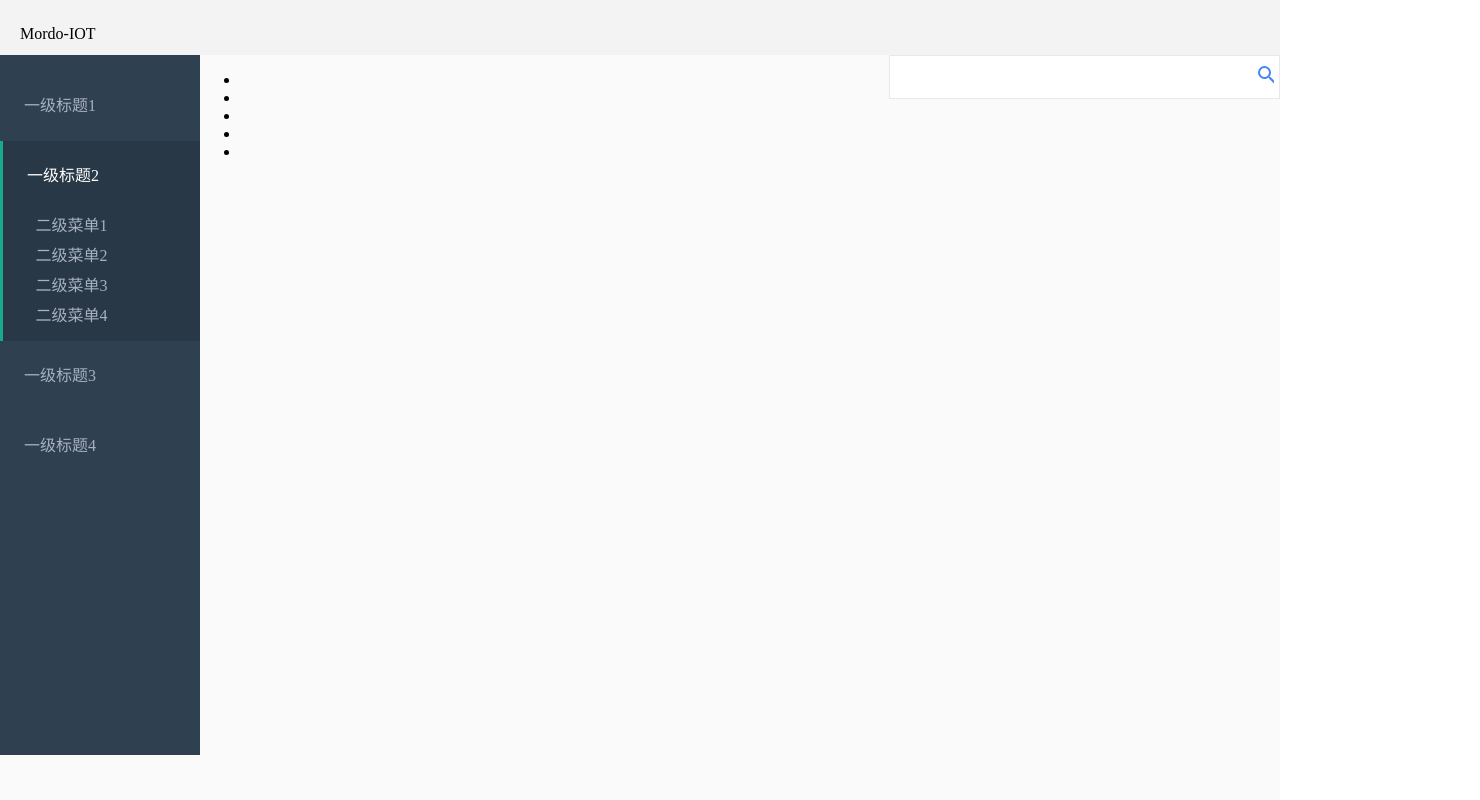
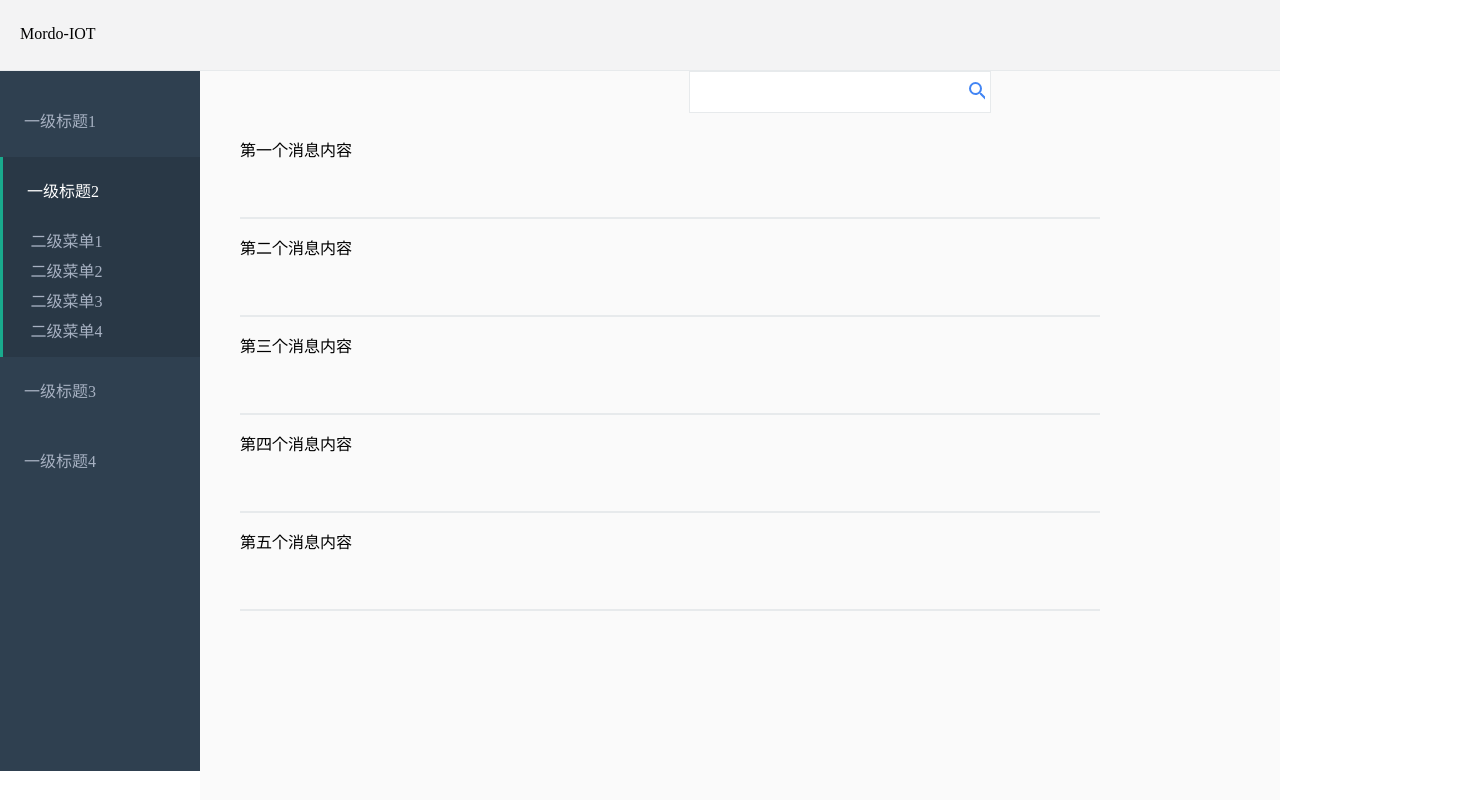
Before and after one commit to Furoe/web_practic, a plain HTML site: page first week/index.html in a window 1280 px wide. Both pictures are taken after a click on the link "一级标题2". Shown: the top 800 px of the page, 1480 px wide, since content can reach past the window. Drawn offline with Linux system fonts and the light colour scheme.

Commit message:
finish content

```diff
--- a/first week/index.html
+++ b/first week/index.html
@@ -15,6 +15,25 @@
 		</div>
 	</div>
 	<div class="Container">
+		<div id="contentWrap">
+			<div class = "right">
+				<div class="search">
+					<form>
+						<input type="text" class="search-input-text"></input>
+						<input type="submit" value="" class="search-input-button"></input>
+					</form>
+				</div>
+				<div class="content_list">
+					<ul class="List">
+						<li><p>第一个消息内容</p></li>
+						<li><p>第二个消息内容</p></li>
+						<li><p>第三个消息内容</p></li>
+						<li><p>第四个消息内容</p></li>
+						<li><p>第五个消息内容</p></li>
+					</ul>
+				</div>
+			</div>
+		</div>
 		<div class="left">
 			<ul id="first-level" class="first-level">
 				<li id="first_menu_1" onmouseover="MouseOverStyle(this,'menu_1')" onmouseout="MouseOutStyle(this,'menu_1','')">
@@ -23,19 +42,19 @@
 				<li id = "first_menu_2" onmouseover="MouseOverStyle(this,'menu_2')" onmouseout="MouseOutStyle(this,'menu_2','sub_menu_2')">
 					<a id="menu_2" href="javascript:void(0)" onclick="ClickFirstMenu('first_menu_2','sub_menu_2')">一级标题2</a>
 					<ul class="second-level" id="sub_menu_2" style="display: none;border: 0;">
-						<li><a href="#">二级菜单1</a></li>
-						<li><a href="#">二级菜单2</a></li>
-						<li><a href="#">二级菜单3</a></li>
-						<li><a href="#">二级菜单4</a></li>
+						<li onmouseover="secondMouseOver('sec_menu_1')" onmouseout="secondMouseOut('sec_menu_1')"><a id="sec_menu_1" href="#">二级菜单1</a></li>
+						<li onmouseover="secondMouseOver('sec_menu_2')" onmouseout="secondMouseOut('sec_menu_2')"><a id="sec_menu_2" href="#">二级菜单2</a></li>
+						<li onmouseover="secondMouseOver('sec_menu_3')" onmouseout="secondMouseOut('sec_menu_3')"><a id="sec_menu_3" href="#">二级菜单3</a></li>
+						<li onmouseover="secondMouseOver('sec_menu_4')" onmouseout="secondMouseOut('sec_menu_4')"><a id="sec_menu_4" href="#">二级菜单4</a></li>
 					</ul>
 				</li>
 				<li id = "first_menu_3" onmouseover="MouseOverStyle(this,'menu_3')" onmouseout="MouseOutStyle(this,'menu_3','sub_menu_3')">
 					<a id="menu_3" href="javascript:void(0)" onclick="ClickFirstMenu('first_menu_3','sub_menu_3')">一级标题3</a>
 					<ul class="second-level" id="sub_menu_3" style="display: none;border: 0px;">
-						<li><a href="#">二级菜单1</a></li>
-						<li><a href="#">二级菜单2</a></li>
-						<li><a href="#">二级菜单3</a></li>
-						<li><a href="#">二级菜单4</a></li>
+						<li onmouseover="secondMouseOver('sec_menu_5')" onmouseout="secondMouseOut('sec_menu_5')"><a id="sec_menu_5" href="#">二级菜单1</a></li>
+						<li onmouseover="secondMouseOver('sec_menu_6')" onmouseout="secondMouseOut('sec_menu_6')"><a id="sec_menu_6" href="#">二级菜单2</a></li>
+						<li onmouseover="secondMouseOver('sec_menu_7')" onmouseout="secondMouseOut('sec_menu_7')"><a id="sec_menu_7" href="#">二级菜单3</a></li>
+						<li onmouseover="secondMouseOver('sec_menu_8')" onmouseout="secondMouseOut('sec_menu_8')"><a id="sec_menu_8" href="#">二级菜单4</a></li>
 					</ul>
 				</li>
 				<li id="first_menu_4" onmouseover="MouseOverStyle(this,'menu_4')" onmouseout="MouseOutStyle(this,'menu_4','')">
@@ -43,23 +62,6 @@
 				</li>
 			</ul>
 		</div>
-		<div class = "right">
-			<div class="search">
-				<form>
-					<input type="text" class="search-input-text"></input>
-					<input type="submit" value="" class="search-input-button"></input>
-				</form>
-			</div>
-			<div class="content_list">
-				<ul>
-					<li></li>
-					<li></li>
-					<li></li>
-					<li></li>
-					<li></li>
-				</ul>
-			</div>
-		</div>
 	</div>
 	<div class="copyright">Copyright &copy; 2018&nbsp;<strong><a id = copyright href="furoteam.cn">Furo</a></strong>&nbsp; All Right Reserved.</div>
 </body>
--- a/first week/style.css
+++ b/first week/style.css
@@ -6,9 +6,11 @@ body
 form
 {
 	background-color: #fff;
-	float: right;
 	border: 1px solid #E7EAEC;
 	padding: 5px;
+	height: 30px;
+	width: 290px;
+	margin: 0 auto;
 }
 .header
 {
@@ -33,24 +35,23 @@ form
 }
 .Container
 {
-	width: 100%;
-	height: 1080px;
-	margin-top: -16px;
-	background-color: #FAFAFA;
+	overflow: hidden;
 }
 .left
 {
 	width:200px;
 	height: 700px;
-	/*position: relative;*/
-	float: left;
-	margin-right: -200px;
+	position: absolute;
 	background-color:#2F4050;
+}
+#contentWrap
+{
+	width: 100%;
+	margin-left:-200px;
+	float: right;
 }
 .first-level
 {
-	/*width: 100%;
-	%height: 100%;*/
 	padding: 0;
 	list-style-type: none;
 }
@@ -79,14 +80,6 @@ form
 	line-height: 70px;
 	color: #A7B1C2;
 }
-/*
-	hover change bg-color
-*/
-/*
-.first-level li:hover
-{
-	background-color: #293846;
-}*/
 .first-level li:hover
 {
 	cursor: pointer;
@@ -114,10 +107,10 @@ form
 }
 .second-level li
 {
-	width: 100%;
+	width: 187px;
 	height: 30px;
+	background-color: rgb(41,56,70,0);
 	line-height: 30px;
-	display: block;
 }
 .second-level li a
 {
@@ -136,14 +129,20 @@ form
 {
 	width:100%;
 	height:100%;
-	float: left;
-	/*position: relative;*/
+	margin-left: 200px;
+	background-color: #FAFAFA;
 }
 .right-content
 {
 
 	margin-left: 200px;
 	background-color:#FAFAFA;
+}
+.search
+{
+	width: 100%;
+	height: 50px;
+	margin-right: 200px;
 }
 .search-input-text
 {
@@ -152,25 +151,35 @@ form
 	height: 25px;
 	line-height: 25px;
 	outline: none;
-	width: 350px;
+	width: 250px;
 	height: 30px;
 }
 .search-input-button
 {
 	border:0;
-	float: left;
+	float: right;
 	width: 25px;
-	height: 25px;
-	line-height: 25px;
+	height: 30px;
+	line-height: 30px;
 	background-image: url("搜狗截图20180705180233.png");
 	background-color: #fff;
 	margin:auto;
+	outline: none;
 }
 .content_list
 {
+	width: 900px;
+	height: 700px;
+}
+.List
+{
+	list-style-type: none;
+}
+.List li
+{
+	height: 80px;
 	width: 100%;
-	height: 100%;
-	margin-left: 200px;
+	border-bottom: 2px solid #E7EAEC;
 }
 .copyright
 {
--- a/first week/style.js
+++ b/first week/style.js
@@ -26,6 +26,16 @@ function MouseOutStyle(Obj,str1,str2) {
 			Obj.style.backgroundColor = "#2F4050";
 		}
 	}
+}
+function secondMouseOver(str)
+{
+	var sub_menu = document.getElementById(str);
+	sub_menu.style.color = "#fff";
+}
+function secondMouseOut(str)
+{
+	var sub_menu = document.getElementById(str);
+	sub_menu.style.color = "#A7B1C2";
 }
 //鼠标点击一级菜单展开二级菜单或者关闭二级菜单
 function ClickFirstMenu(str1,str2)
@@ -73,6 +83,7 @@ function closeOtherMenu(str2)
     		if(disp_status == "block")
     		{
     			menu.style.height = "70px";
+    			menu.style.backgroundColor = "#2F4050";
 				menu.style.borderLeft = "none";
 				sub_menu.style.display = "none";
     		}
```
